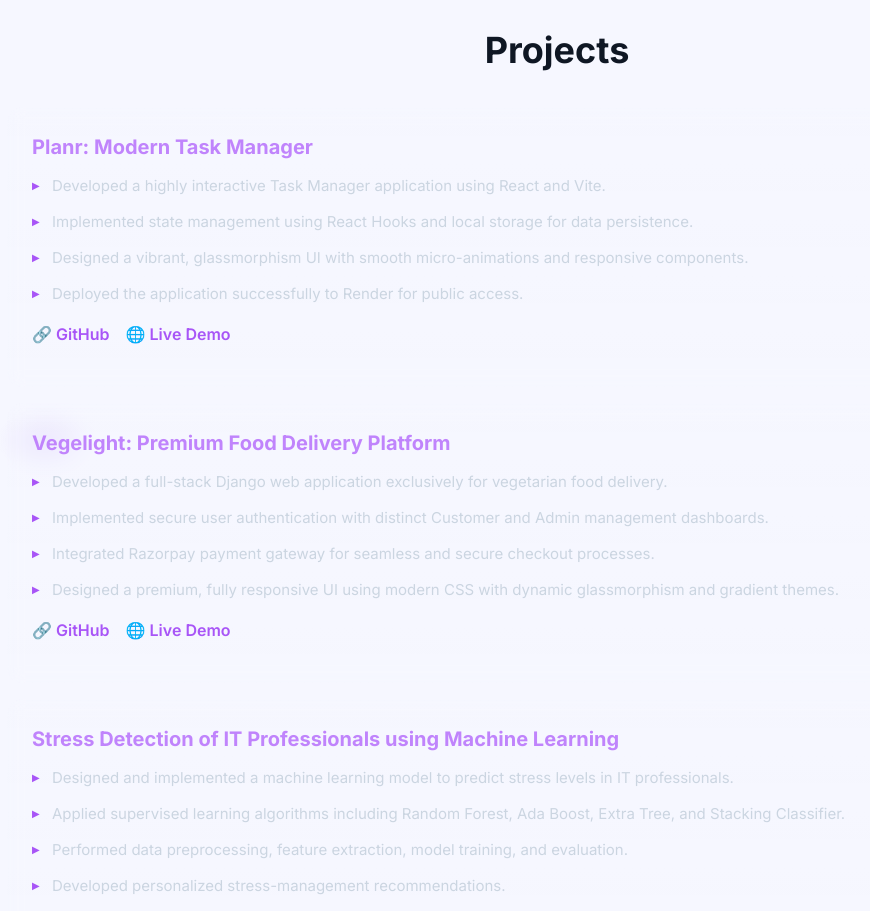
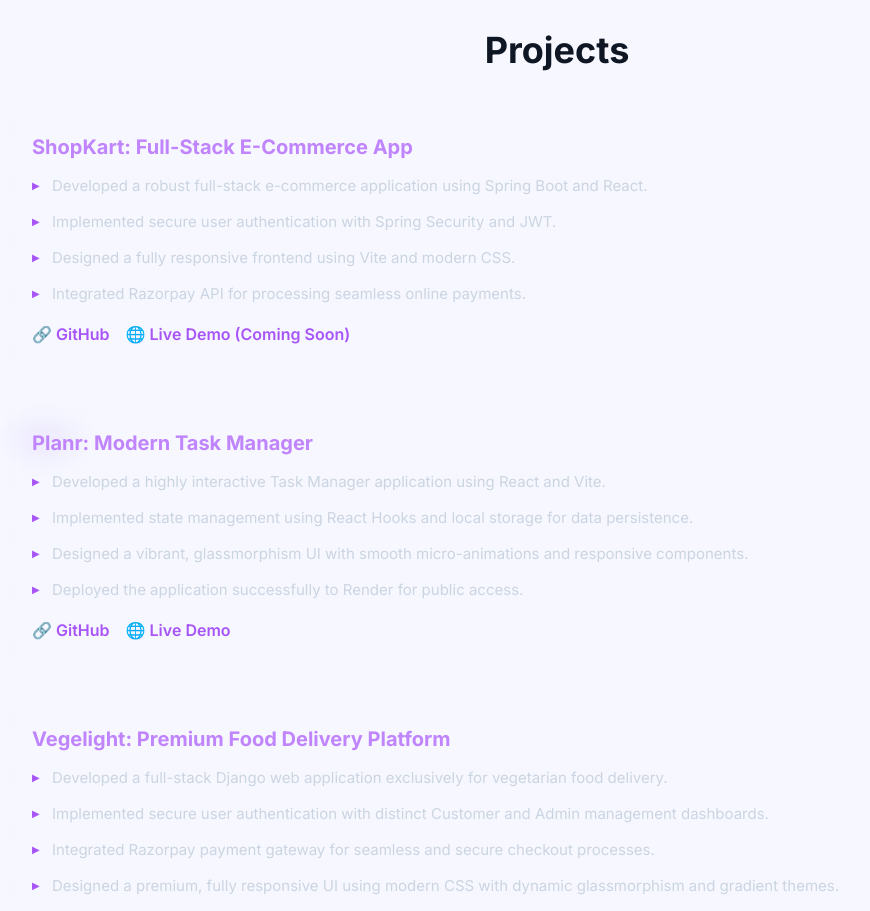
Before and after one commit to Sushravya40/-, a plain HTML site: page index.html in a window 1280 px wide. Shown: the part 2040-2951 px from the top of the page, without its empty margins (83-953 px from the left). Drawn offline with Linux system fonts and the light colour scheme.

Commit message:
Add ShopKart to portfolio projects and update repo links

```diff
--- a/index.html
+++ b/index.html
@@ -602,6 +602,20 @@
 
       <div class="projects-grid">
         <div class="experience-card">
+          <h3 class="experience-title" style="margin-bottom: 12px; color: #c084fc;">ShopKart: Full-Stack E-Commerce App</h3>
+          <ul class="experience-details" style="margin-bottom: 16px;">
+            <li>Developed a robust full-stack e-commerce application using Spring Boot and React.</li>
+            <li>Implemented secure user authentication with Spring Security and JWT.</li>
+            <li>Designed a fully responsive frontend using Vite and modern CSS.</li>
+            <li>Integrated Razorpay API for processing seamless online payments.</li>
+          </ul>
+          <p class="project-links" style="display: flex; gap: 16px;">
+            <a href="https://github.com/Sushravya40/ShopKart" target="_blank" aria-label="GitHub link" style="color: #a855f7; font-weight: 600;">🔗 GitHub</a>
+            <a href="#" target="_blank" aria-label="Live demo link" style="color: #a855f7; font-weight: 600;">🌐 Live Demo (Coming Soon)</a>
+          </p>
+        </div>
+
+        <div class="experience-card">
           <h3 class="experience-title" style="margin-bottom: 12px; color: #c084fc;">Planr: Modern Task Manager</h3>
           <ul class="experience-details" style="margin-bottom: 16px;">
             <li>Developed a highly interactive Task Manager application using React and Vite.</li>
@@ -610,7 +624,7 @@
             <li>Deployed the application successfully to Render for public access.</li>
           </ul>
           <p class="project-links" style="display: flex; gap: 16px;">
-            <a href="https://github.com/Sushravya40/Practice/tree/main/Planr" target="_blank" aria-label="GitHub link" style="color: #a855f7; font-weight: 600;">🔗 GitHub</a>
+            <a href="https://github.com/Sushravya40/planr" target="_blank" aria-label="GitHub link" style="color: #a855f7; font-weight: 600;">🔗 GitHub</a>
             <a href="https://planr-jhr2.onrender.com" target="_blank" aria-label="Live demo link" style="color: #a855f7; font-weight: 600;">🌐 Live Demo</a>
           </p>
         </div>
@@ -624,7 +638,7 @@
             <li>Designed a premium, fully responsive UI using modern CSS with dynamic glassmorphism and gradient themes.</li>
           </ul>
           <p class="project-links" style="display: flex; gap: 16px;">
-            <a href="https://github.com/Sushravya40/Practice" target="_blank" aria-label="GitHub link" style="color: #a855f7; font-weight: 600;">🔗 GitHub</a>
+            <a href="https://github.com/Sushravya40/Vegelight" target="_blank" aria-label="GitHub link" style="color: #a855f7; font-weight: 600;">🔗 GitHub</a>
             <a href="https://vegelight.onrender.com/" target="_blank" aria-label="Live demo link" style="color: #a855f7; font-weight: 600;">🌐 Live Demo</a>
           </p>
         </div>
```
